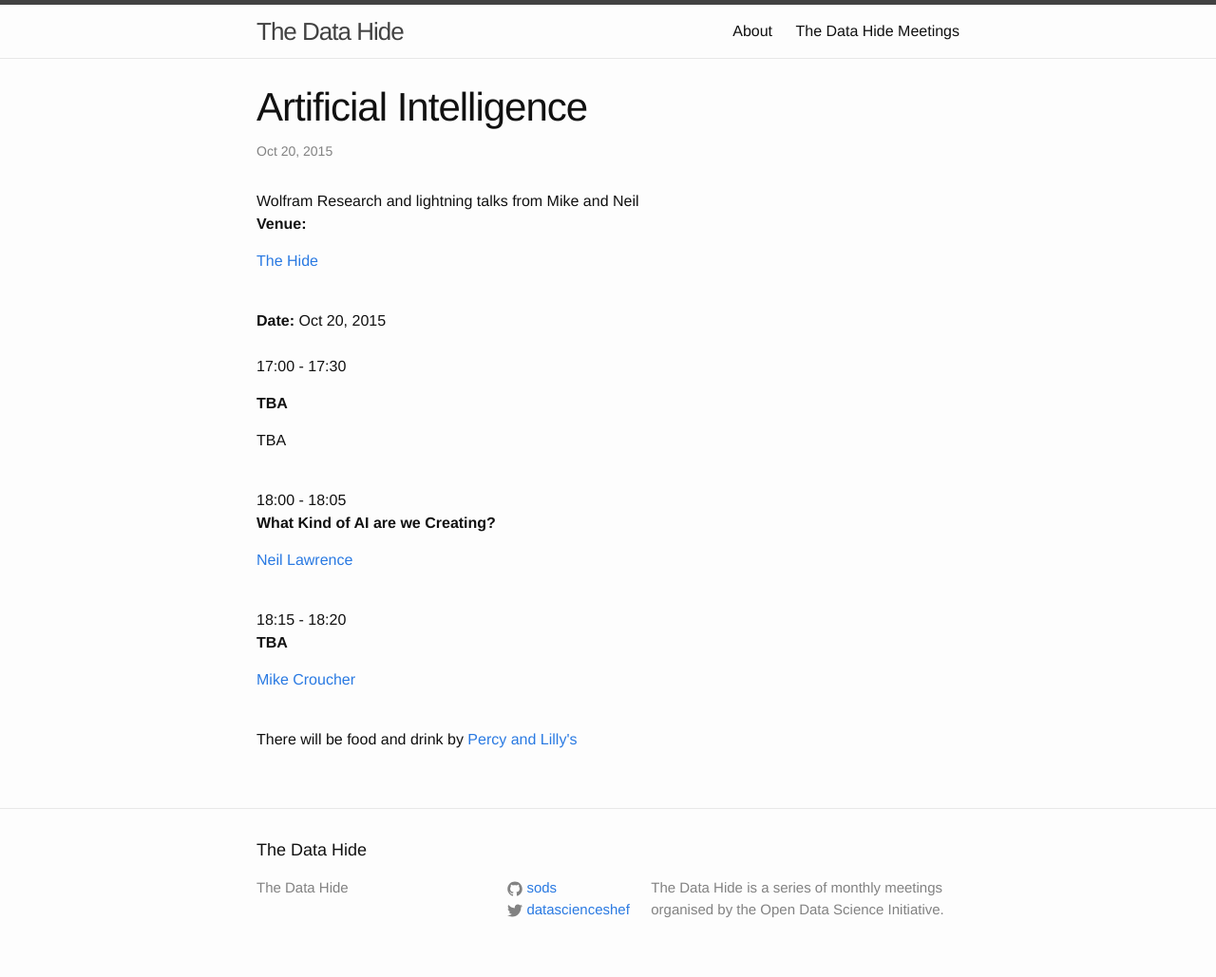
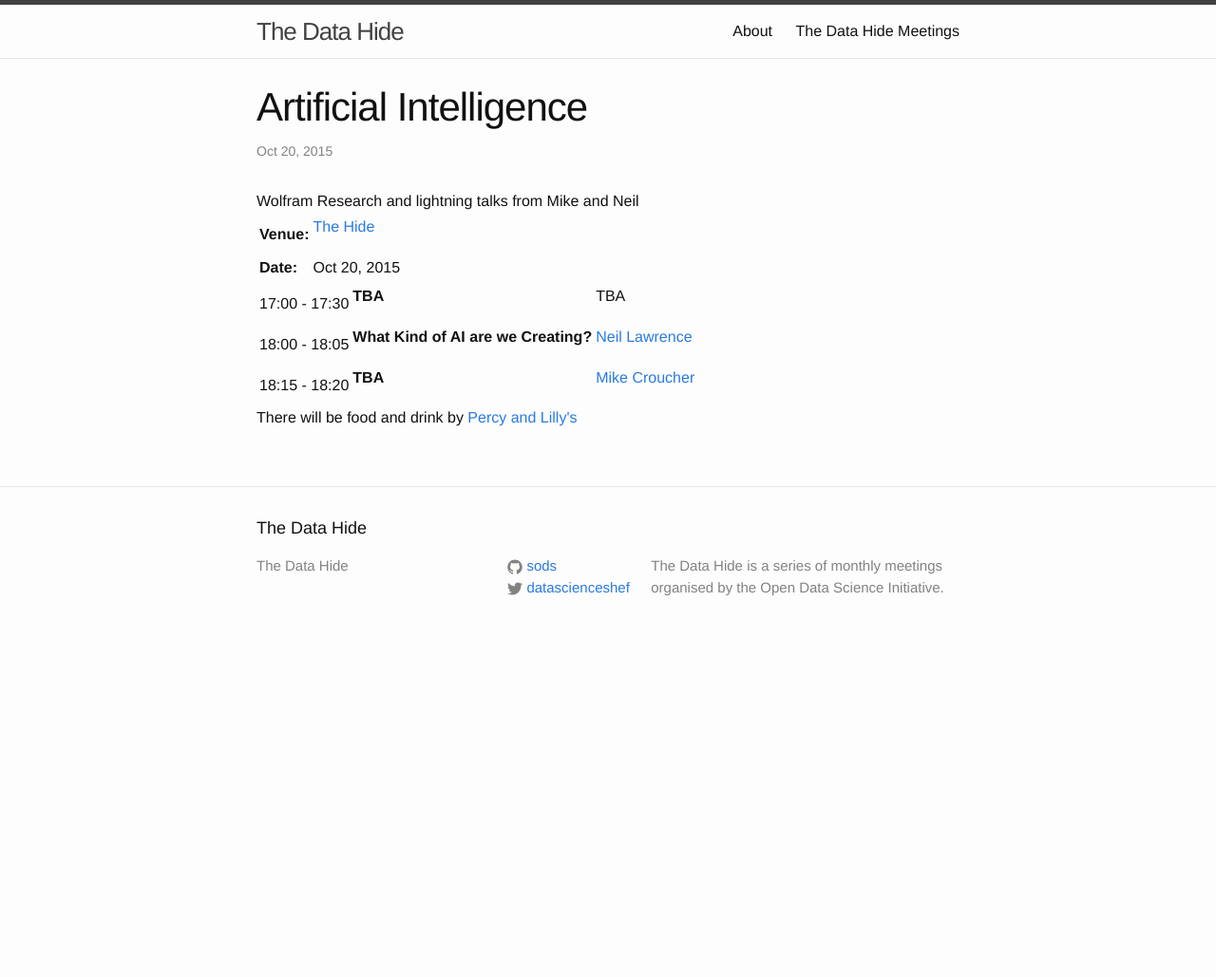
Before and after one commit to sods/datahide, a Jekyll site: the page built from _posts/2015-10-20-survival-ai.md, in a window 1280 px wide. Shown: the whole page at 95% size. Built offline with Jekyll 4.4.1, drawn with Linux system fonts in a browser that asks for light colours; after the commit the page ends 900 px from its top, so only the background shows below that.

Commit message:
Update datahide layout

```diff
--- a/_layouts/datahide.html
+++ b/_layouts/datahide.html
@@ -5,14 +5,16 @@
 
   <article class="post-content">
     {{ page.tagline }}
-    <p><b>Venue:</b> {{ page.venue | markdownify }} <br>
-    <p><b>Date:</b> {{ page.date | date: "%b %-d, %Y" }}<br><br>
-
+    <table>
+    <tr><td><b>Venue:</b> </td><td>{{ page.venue | markdownify }} </td></tr>
+    <tr><td><b>Date:</b> </td><td>{{ page.date | date: "%b %-d, %Y" }}</td></tr>
+    </table>
+    <table>
       {% for talk in page.talks %}
-      {{ talk.start }} - {{ talk.end }} <b>{{ talk.title | markdownify }}</b> {{ talk.speaker | markdownify }}<br>
+      <tr><td>{{ talk.start }} - {{ talk.end }}</td><td> <b>{{ talk.title | markdownify }}</b> </td><td> {{ talk.speaker | markdownify }}</td>
       {% endfor %}
-
-      <p>There will be food and drink by <a href="http://www.percyandlilys.co.uk/">Percy and Lilly's</a>
+    </table>
+    <p>There will be food and drink by <a href="http://www.percyandlilys.co.uk/">Percy and Lilly's</a>
 
     {{ content }}
 
```
